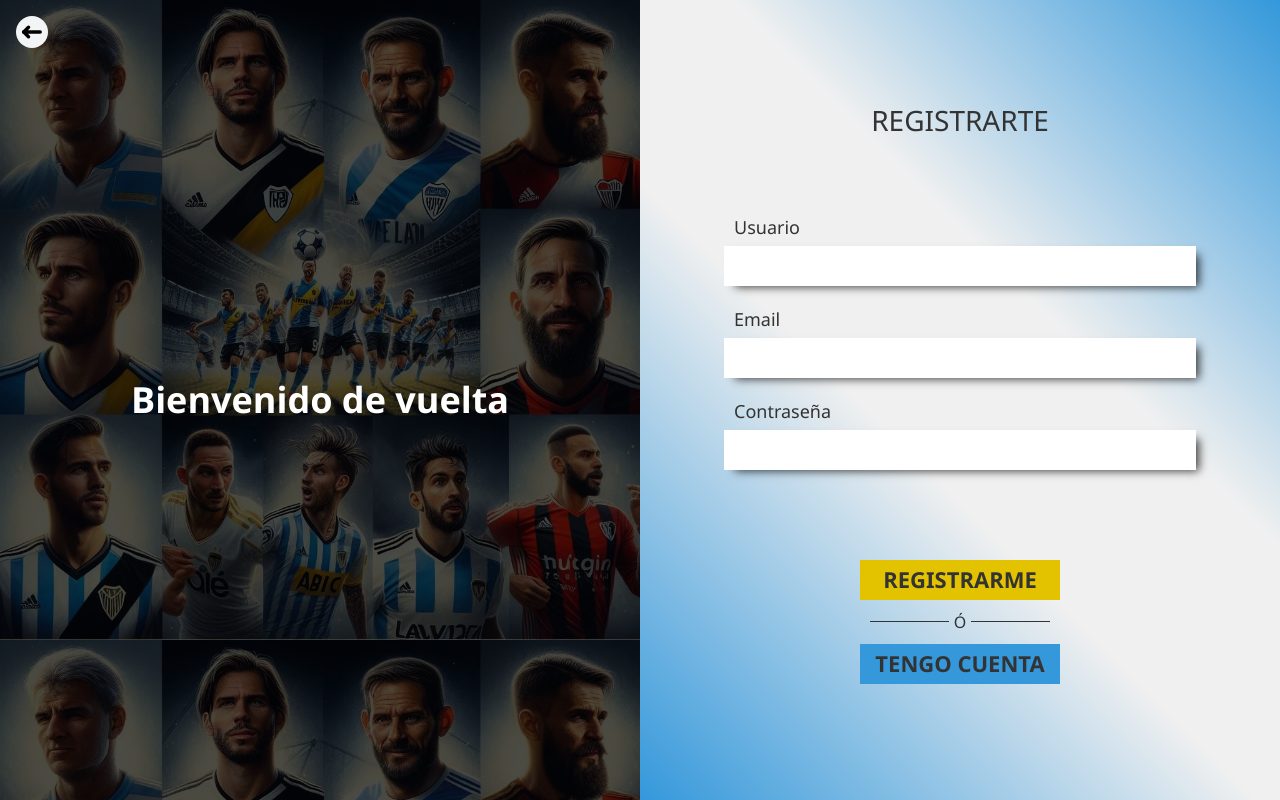
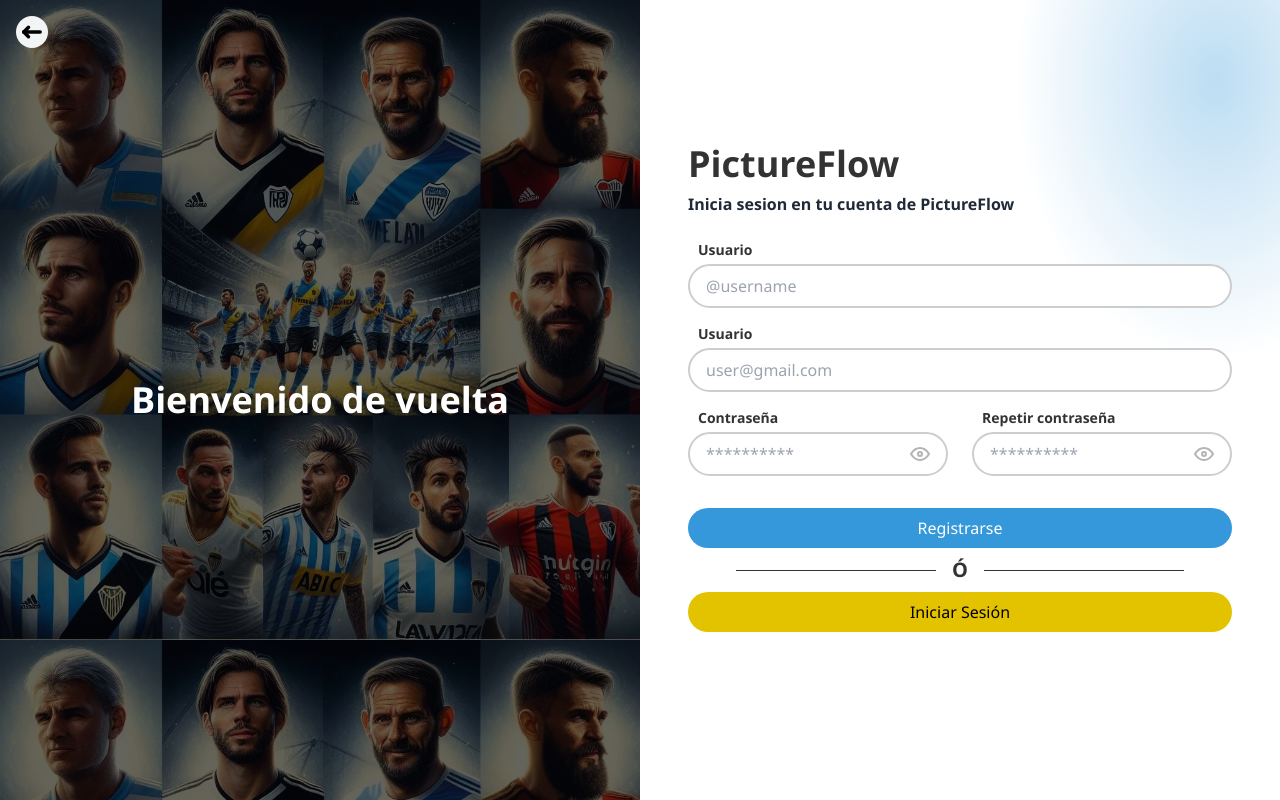
Before and after one commit to No-Country/C15-17-FT-REACT-NODE, a React (Vite) app in the folder Frontend/: page /auth/register in a window 1280 px wide. Built offline with nearby package versions, Linux system fonts and the light colour scheme.

Commit message:
feat : update auth ui

```diff
--- a/Frontend/src/App.css
+++ b/Frontend/src/App.css
@@ -7,34 +7,26 @@
 }
 
 /* LOGIN */
+
+.bg-radial-blue {
+  background: radial-gradient(45% 50% at 90% 10%,#3498db54 0,rgba(1,3,2, 0) 70%);
+
+}
+
+
 .content {
-  background: rgb(52, 152, 219);
-  background: linear-gradient(
-      45deg,
-      var(--color-primary) 0%,
-      var(--color-background) 43%,
-      var(--color-background) 62%,
-      var(--color-primary) 100%
-  );
+
   color: #333;
   height: 100vh;
   width: 100%;
   max-width: 430px;
-
   display: flex;
   flex-direction: column;
   justify-content: center;
-  align-items: center;
-}
-.content h1 {
-  text-transform: uppercase;
-  margin: 20px;
-  font-size: 28px;
 }
 
+
 form {
-  height: 70%;
-  width: 80%;
 
   display: flex;
   flex-direction: column;
@@ -47,7 +39,6 @@
 .content_label .form_label {
   display: flex;
   flex-direction: column;
-  margin: 20px;
 }
 
 .label_span {
--- /dev/null
+++ b/Frontend/src/components/icons/IconEye.jsx
@@ -0,0 +1,6 @@
+
+export  function IconEye() {
+  return (
+    <svg xmlns="http://www.w3.org/2000/svg" className="icon icon-tabler icon-tabler-eye" width="24" height="24" viewBox="0 0 24 24" strokeWidth="2" stroke="#b5b3b3" fill="none" strokeLinecap="round" strokeLinejoin="round"><path stroke="none" d="M0 0h24v24H0z" fill="none"/><path d="M10 12a2 2 0 1 0 4 0a2 2 0 0 0 -4 0" /><path d="M21 12c-2.4 4 -5.4 6 -9 6c-3.6 0 -6.6 -2 -9 -6c2.4 -4 5.4 -6 9 -6c3.6 0 6.6 2 9 6" /></svg>
+  )
+}
--- /dev/null
+++ b/Frontend/src/components/icons/IconEyeClose.jsx
@@ -0,0 +1,6 @@
+
+export function IconEyeClose() {
+  return (
+    <svg xmlns="http://www.w3.org/2000/svg" className="icon icon-tabler icon-tabler-eye-closed" width="24" height="24" viewBox="0 0 24 24" strokeWidth="2" stroke="#b5b3b3" fill="none" strokeLinecap="round" strokeLinejoin="round"><path stroke="none" d="M0 0h24v24H0z" fill="none"/><path d="M21 9c-2.4 2.667 -5.4 4 -9 4c-3.6 0 -6.6 -1.333 -9 -4" /><path d="M3 15l2.5 -3.8" /><path d="M21 14.976l-2.492 -3.776" /><path d="M9 17l.5 -4" /><path d="M15 17l-.5 -4" /></svg>
+  )
+}
--- a/Frontend/src/components/ui/Button.jsx
+++ b/Frontend/src/components/ui/Button.jsx
@@ -11,6 +11,10 @@
     gray : {
         color : 'bg-gray-100 text-black',
         hover : 'hover:bg-gray-200'
+    },
+    yellow : {
+        color : 'bg-secondary text-black',
+        hover : 'hover:bg-yellow-500'
     }
 }
 
@@ -19,7 +23,7 @@
     const typeFormat = !type ? buttonTypes.BUTTON : (type !== 'button' && type !== 'submit') ? buttonTypes.BUTTON : buttonTypes[type];
 
 
-    const colorFormat = !color ? buttonColors.gray : (color !== 'blue' && color !== 'gray') ? buttonColors.gray : buttonColors[color];
+    const colorFormat = !color ? buttonColors.gray : (color !== 'blue' && color !== 'gray' && color !== 'yellow') ? buttonColors.gray : buttonColors[color];
 
 
 
--- a/Frontend/src/components/ui/LinkButton.jsx
+++ b/Frontend/src/components/ui/LinkButton.jsx
@@ -12,11 +12,15 @@
     green : {
         color : 'bg-green-dark text-sky-light',
         hover : 'hover:bg-green-dark/30'
+    },
+    yellow : {
+        color : 'bg-secondary text-black',
+        hover : 'hover:bg-yellow-500'
     }
 }
 
 export function LinkButton({ children, href, color, className }) {
-    const colorFormat = !color ? buttonColors.gray : (color !== 'blue' && color !== 'gray' && color !== 'green') ? buttonColors.gray : buttonColors[color];
+    const colorFormat = !color ? buttonColors.gray : (color !== 'blue' && color !== 'gray' && color !== 'green' && color !== 'yellow') ? buttonColors.gray : buttonColors[color];
 
     return (
         <Link to={href} className={` px-4 py-2 rounded-3xl ${colorFormat.color} ${colorFormat.hover} ${className} font-medium transition-all`}>
--- a/Frontend/src/layouts/AuthLayout.jsx
+++ b/Frontend/src/layouts/AuthLayout.jsx
@@ -14,7 +14,7 @@
         <main className="h-screen flex">
 
             <section className="bg-grid-players flex-1 bg-contain relative hidden lg:block">
-                <div className="w-full h-full bg-black/70 flex flex-col items-center justify-center">
+                <div className="w-full h-full bg-black/60 flex flex-col items-center justify-center">
                     <h2 className="text-4xl font-semibold text-white">Bienvenido de vuelta</h2>
                     <p></p>
                 </div>
@@ -22,7 +22,7 @@
                     <IconArrowLeft />
                 </LinkIcon>
             </section>
-            <section className="flex-1">
+            <section className="flex-1 ">
 
                 <Outlet />
             </section>
--- a/Frontend/src/pages/auth/Login.jsx
+++ b/Frontend/src/pages/auth/Login.jsx
@@ -1,5 +1,10 @@
 import { useAuth } from "../../hooks/useAuth";
 import { useState } from "react";
+import { Input } from "../../components/UI/Input";
+import { Button } from "../../components/ui/Button";
+import { LinkButton } from "../../components/ui/LinkButton";
+import { IconEye } from "../../components/icons/IconEye";
+import { IconEyeClose } from "../../components/icons/IconEyeClose";
 
 const Login = () => {
 
@@ -7,44 +12,12 @@
     const { singin } = useAuth()
     const [username, setUsername] = useState("");
     const [password, setPassword] = useState("");
-    const [isLoading, setIsLoading] = useState(false);
-    const [isLogged, setIsLogged] = useState(false);
 
+    const [showPassword, setShowPassword] = useState(false)
 
     const onHandleLogin = async (e) => {
-        setIsLogged(true);
         e.preventDefault();
 
-        try {
-            const userData = {
-                name: username,
-                password: password
-            };
-
-            const response = await fetch(URL, {
-                method: "POST",
-                headers: {
-                    "Content-Type": "application/json",
-                },
-                body: JSON.stringify(userData),
-            });
-
-            console.log(userData);
-            const responseData = await response.json();
-            console.log(responseData);
-
-            if (!responseData) {
-                setUsername("");
-                setPassword("");
-                setIsLoading(false);
-                // retornar error al usuario
-                return;
-            }
-
-            if (isLoading) navigation("/");
-        } catch (error) {
-            console.error(error);
-            //Alert.alert("Error", "Ocurrió un error al iniciar sesión.");
         if(!username || !password)  {
             alert('deberia llenar los datos')
             return
@@ -57,44 +30,52 @@
        await singin(credentials)
 
     };
-}
 
     return (
-        <div className='content'>
-            <h1>inicia sesión</h1>
-            <form onSubmit={onHandleLogin}>
+        <div className='content px-12 bg-radial-blue '>
+            <h2 className="font-semibold text-4xl mb-2">PictureFlow</h2>
+            <p className=" text-gray-800 font-semibold">Inicia sesion en tu cuenta de PictureFlow</p>
+            <form onSubmit={onHandleLogin} className='py-6 bg-radial-yellow'>
                 <div className='content_label'>
-                    <label className='form_label'>
-                        <span className='label_span'>Usuario</span>
-                        <input
-                            name='usuario'
+                    <label className='form_label mb-4 '>
+                        <span className='label_span font-semibold text-sm mb-1 text'>Usuario</span>
+                        <Input
                             type='text'
-                            className='input_form'
                             onChange={(e) => setUsername(e.target.value)}
+                            name='username'
+                            placeholder='@username'
                         />
                     </label>
-                    <label className='form_label'>
-                        <span className='label_span'>Contraseña</span>
-                        <input
-                            name='password'
-                            type='password'
-                            className='input_form'
-                            onChange={(e) => setPassword(e.target.value)}
-                        />
+                    <label className='form_label mb-4'>
+                        <span className='label_span font-semibold text-sm mb-1'>Contraseña</span>
+                        <div className="relative">
+                            <Input
+                                name='password'
+                                type={showPassword ? 'text' : 'password'}
+                                onChange={(e) => setPassword(e.target.value)}
+                                className='pr-12'
+                                placeholder='**********'
+                            />
+                            <button type="button" onClick={() => setShowPassword(!showPassword)} className="absolute top-1/2 -translate-y-1/2 right-4">
+                                {
+                                    showPassword ? <IconEyeClose /> : <IconEye />
+                                }
+                            </button>
+                        </div>
                     </label>
                 </div>
                 <div className='content_btn'>
-                    <button type='submit' className='btn login'>
-                        Entrar
-                    </button>
-                    <div className='content_divisor'>
+                    <Button type='submit' color='blue' className='w-full'>
+                        Iniciar sesión
+                    </Button>
+                    <div className='content_divisor gap-x-4 w-full justify-center py-2'>
                         <div className='divisor'></div>
-                        <span className='text'>Ó</span>
+                        <span className='font-semibold text-xl'>Ó</span>
                         <div className='divisor'></div>
                     </div>
-                    <button type='submit' className='btn register'>
+                    <LinkButton href='/auth/register' color="yellow" className='w-full text-center'>
                         Registrarse
-                    </button>
+                    </LinkButton>
                 </div>
             </form>
         </div>
--- a/Frontend/src/pages/auth/Register.jsx
+++ b/Frontend/src/pages/auth/Register.jsx
@@ -1,5 +1,10 @@
 
 import { useState } from "react";
+import { IconEye } from "../../components/icons/IconEye";
+import { IconEyeClose } from "../../components/icons/IconEyeClose";
+import { Button } from "../../components/ui/Button";
+import { Input } from "../../components/UI/Input";
+import { LinkButton } from "../../components/ui/LinkButton";
 import { useAuth } from "../../hooks/useAuth";
 
 const Register = () => {
@@ -9,6 +14,8 @@
     const [username, setUsername] = useState("");
     const [email, setEmail] = useState("");
     const [password, setPassword] = useState("");
+    const [repeatPassword, setRepeatPassword] = useState("");
+    const [showPassword, setShowPassword] = useState(false)
 
 
 
@@ -18,6 +25,11 @@
 
         if(!username || !email || !password) {
             alert('Deberia llenar los campos')
+            return
+        }
+
+        if(password !== repeatPassword) {
+            alert('Las contraseñas deben ser identicas')
             return
         }
 
@@ -35,53 +47,80 @@
     // Dar estilos a inputs cuando isError sea true
 
     return (
-        <div className='content'>
-            <h1>Registrarte</h1>
-            <form >
+        <div className='content px-12 bg-radial-blue '>
+        <h2 className="font-semibold text-4xl mb-2">PictureFlow</h2>
+        <p className=" text-gray-800 font-semibold">Inicia sesion en tu cuenta de PictureFlow</p>
+        <form onSubmit={onHandleRegister} className='py-6 bg-radial-yellow'>
             <div className='content_label'>
-                    <label className='form_label'>
-                        <span className='label_span'>Usuario</span>
-                        <input
+                <label className='form_label mb-4 '>
+                    <span className='label_span font-semibold text-sm mb-1 text'>Usuario</span>
+                    <Input
+                        type='text'
                         onChange={(e) => setUsername(e.target.value)}
-                            name='usuario'
-                            type='text'
-                            className='input_form'
-                            required
+                        name='username'
+                        placeholder='@username'
                     />
                 </label>
-                    <label className='form_label'>
-                        <span className='label_span'>Email</span>
-                        <input
+
+                <label className='form_label mb-4 '>
+                    <span className='label_span font-semibold text-sm mb-1 text'>Usuario</span>
+                    <Input
+                        type='email'
                         onChange={(e) => setEmail(e.target.value)}
                         name='email'
-                            type='email'
-                            className='input_form'
-                            required
+                        placeholder='user@gmail.com'
                     />
                 </label>
-                    <label className='form_label'>
-                        <span className='label_span'>Contraseña</span>
-                        <input
+
+                <div className="flex items-center gap-x-6 w-full mb-4">
+                    <label className='form_label mb-4 w-full'>
+                        <span className='label_span font-semibold text-sm mb-1'>Contraseña</span>
+                        <div className="relative">
+                            <Input
+                                name='password'
+                                type={showPassword ? 'text' : 'password'}
                                 onChange={(e) => setPassword(e.target.value)}
+                                className='pr-12'
+                                placeholder='**********'
+                            />
+                            <button type="button" onClick={() => setShowPassword(!showPassword)} className="absolute top-1/2 -translate-y-1/2 right-4">
+                                {
+                                    showPassword ? <IconEyeClose /> : <IconEye />
+                                }
+                            </button>
+                        </div>
+                    </label>
+                    <label className='form_label mb-4 w-full'>
+                        <span className='label_span font-semibold text-sm mb-1'>Repetir contraseña</span>
+                        <div className="relative">
+                            <Input
                                 name='password'
-                            type='password'
-                            className='input_form'
-                            required
+                                type={showPassword ? 'text' : 'password'}
+                                onChange={(e) => setRepeatPassword(e.target.value)}
+                                className='pr-12'
+                                placeholder='**********'
                             />
+                            <button type="button" onClick={() => setShowPassword(!showPassword)} className="absolute top-1/2 -translate-y-1/2 right-4">
+                                {
+                                    showPassword ? <IconEyeClose /> : <IconEye />
+                                }
+                            </button>
+                        </div>
                     </label>
                 </div>
+            </div>
             <div className='content_btn'>
-                    <button type='submit' className='btn register' onClick={onHandleRegister}>
-                        Registrarme
-                    </button>
-                    <div className='content_divisor'>
+                <Button type='submit' color='blue' className='w-full'>
+                    Registrarse
+                </Button>
+                <div className='content_divisor gap-x-4 w-full justify-center py-2'>
                     <div className='divisor'></div>
-                        <span className='text'>Ó</span>
+                    <span className='font-semibold text-xl'>Ó</span>
                     <div className='divisor'></div>
                 </div>
-                    <button type='submit' className='btn login'>
-                        Tengo Cuenta
-                    </button>
+                <LinkButton href='/auth/login' color="yellow" className='w-full text-center'>
+                    Iniciar Sesión
+                </LinkButton>
             </div>
         </form>
     </div>
--- a/Frontend/tailwind.config.js
+++ b/Frontend/tailwind.config.js
@@ -10,10 +10,12 @@
         'border-box' : '#CDCDCD',
         primary : '#3498db',
         'sky-light' : '#DAFFF6',
+        secondary : '#e3c200',
         'green-dark' : '#006B6C'
       },
       backgroundImage : {
-        'grid-players' : 'url(/images/grid.webp)'
+        'grid-players' : 'url(/images/grid.webp)',
+
       }
     },
   },
```
Lines whose indentation alone changed are shown as unchanged.
